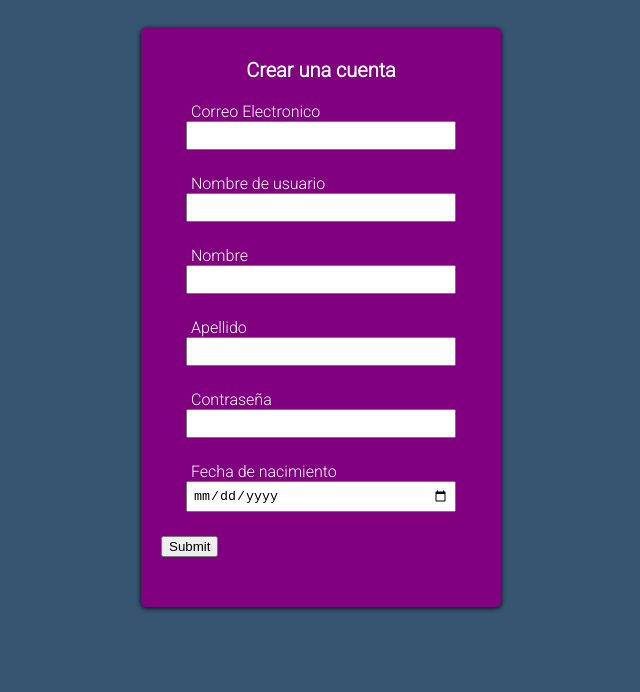
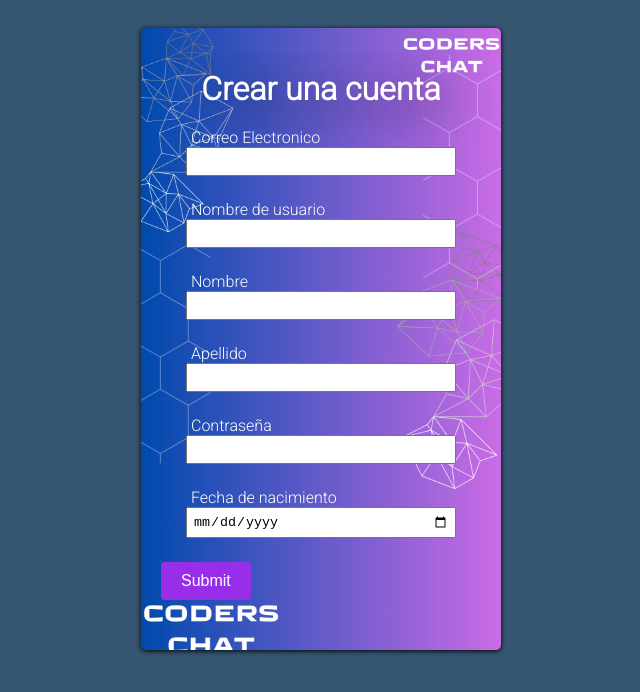
Before and after one commit to rodrigonza92/FRONTED, a plain HTML site: page templates/registration.html in a window 1280 px wide. Shown: the top 692 px of the page, without its empty margins (339-979 px from the left). Drawn offline with Linux system fonts and the light colour scheme.

Commit message:
plantillas portada, login y registration renovados

```diff
--- a/styles/login.css
+++ b/styles/login.css
@@ -4,7 +4,8 @@ body{
 }
 
 a{
-    color: rgb(111, 149, 253);
+    color: #0f2b90;
+    text-shadow: 0px 0px 40px rgba(0, 0, 0, 0.5);
 }
 
 input{
@@ -40,10 +41,32 @@ label{
     position: relative;
     padding-bottom: 50px;
     box-shadow: 0px 1px 5px black;
+    background-image: url('../assets/portada.png');
+    background-size: cover; /* Ajusta el tamaño de la imagen para cubrir todo el fondo */
+    background-position: center; /* Centra la imagen en el fondo */
+    background-repeat: no-repeat; /* Evita la repetición de la imagen */
 }
 
 .title{
     text-align: center;
-    font-size: 20px;
+    font-size: 30px;
     font-weight: bold;
 }
+
+/* Estilo base del botón */
+input[type="submit"] {
+    background-color: #8041b0;
+    color: #fff;
+    border: none;
+    padding: 10px 20px;
+    font-size: 16px;
+    border-radius: 4px;
+    cursor: pointer;
+    transition: background-color 0.2s, color 0.2s;
+}
+
+/* Estilo al pasar el mouse sobre el botón (hover) */
+input[type="submit"]:hover {
+    background-color: #fff;
+    color: #982ee9;
+}
--- /dev/null
+++ b/styles/portada.css
@@ -0,0 +1,134 @@
+body {
+    font-family: Arial, sans-serif;
+    margin: 0;
+    padding: 0;
+    background-color: #7289da;
+    display: flex;
+    justify-content: center;
+    align-items: center;
+    min-height: 100vh;
+}
+
+.container {
+    display: flex;
+    background-color: #fff;
+    border-radius: 8px;
+    overflow: hidden;
+    box-shadow: 0px 0px 20px rgba(0, 0, 0, 0.2);
+    font-family: Arial, sans-serif;
+    margin: 0;
+    padding: 0;
+    background-image: url('../assets/portada.png');
+    background-size: cover; /* Ajusta el tamaño de la imagen para cubrir todo el fondo */
+    background-position: center; /* Centra la imagen en el fondo */
+    background-repeat: no-repeat; /* Evita la repetición de la imagen */
+    display: flex;
+    justify-content: center;
+    align-items: center;
+    min-height: 100vh;
+}
+
+body {
+    font-family: Arial, sans-serif;
+    margin: 0;
+    padding: 0;
+    background-image: url('../assets/portada.png');
+    background-size: cover; /* Ajusta el tamaño de la imagen para cubrir todo el fondo */
+    background-position: center; /* Centra la imagen en el fondo */
+    background-repeat: no-repeat; /* Evita la repetición de la imagen */
+    display: flex;
+    justify-content: center;
+    align-items: center;
+    min-height: 100vh;
+}
+
+
+.left-panel {
+    flex: 1;
+    padding: 40px;
+    background-color: #7289da;
+    color: #d465c4;
+    text-align: center;
+    background: rgba(255, 255, 255, 0.0);
+}
+
+.right-panel {
+    flex: 1;
+    padding: 40px;
+    display: flex;
+    flex-direction: column;
+    align-items: center;
+    background: rgba(255, 255, 255, 0.0);
+}
+
+h1 {
+    font-size: 50px;
+    margin-bottom: 20px;
+    text-shadow: 0px 0px 40px rgba(0, 0, 0, 0.5);
+}
+
+p {
+    font-size: 18px;
+    margin-bottom: 40px;
+    text-shadow: 10px 10px 40px rgba(0, 0, 0, 0.5);
+}
+
+button {
+    background-color: #fff;
+    color: #7289da;
+    border: none;
+    padding: 10px 20px;
+    font-size: 16px;
+    border-radius: 4px;
+    cursor: pointer;
+    transition: background-color 0.2s, color 0.2s;
+}
+
+button:hover {
+    background-color: #7289da;
+    color: #fff;
+}
+
+.login-box,
+.register-box {
+    background-color: #fff;
+    border-radius: 8px;
+    padding: 20px;
+    margin: 20px;
+    text-align: center;
+    background: rgba(255, 255, 255, 0.0);
+}
+
+h2 {
+    font-size: 15px;
+    margin-bottom: 20px;
+    color: #3c0995;
+    text-shadow: 0px 0px 40px rgba(0, 0, 0, 0.5);
+}
+
+input[type="text"],
+input[type="password"] {
+    width: 100%;
+    padding: 10px;
+    margin-bottom: 20px;
+    border: 1px solid #ddd;
+    border-radius: 4px;
+}
+
+.login-button,
+.register-button {
+    background-color: #7289da;
+    color: #8c95f2;
+    border: none;
+    padding: 10px 20px;
+    font-size: 16px;
+    border-radius: 4px;
+    cursor: pointer;
+    transition: background-color 0.2s, color 0.2s;
+    background: rgb(252, 250, 250);
+}
+
+.login-button:hover,
+.register-button:hover {
+    background-color: #5465a9;
+}
--- a/styles/registration.css
+++ b/styles/registration.css
@@ -36,10 +36,32 @@ label{
     position: relative;
     padding-bottom: 50px;
     box-shadow: 0px 1px 5px black;
+    background-image: url('../assets/portada.png');
+    background-size: cover; /* Ajusta el tamaño de la imagen para cubrir todo el fondo */
+    background-position: center; /* Centra la imagen en el fondo */
+    background-repeat: no-repeat; /* Evita la repetición de la imagen */
 }
 
 .title{
     text-align: center;
-    font-size: 20px;
+    font-size: 32px;
     font-weight: bold;
+    margin-bottom: 20px;
+    text-shadow: 10px 10px 40px rgba(0, 0, 0, 0.5);
 }
+
+.btn-submit{
+    background-color: #982ee9;
+    color: #fff;
+    border: none;
+    padding: 10px 20px;
+    font-size: 16px;
+    border-radius: 4px;
+    cursor: pointer;
+    transition: background-color 0.2s, color 0.2s;
+}
+
+.btn-submit:hover {
+    background-color: #fff;
+    color: #982ee9;
+}
```
Also changed, not shown: templates/portada.html (added, +48 -0 lines), assets/portada.png (added).
